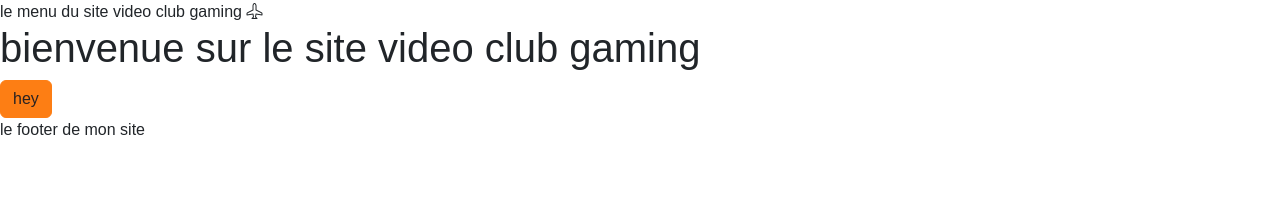
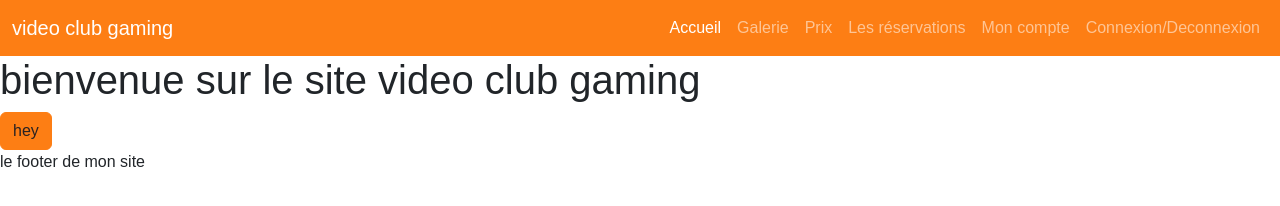
Before and after one commit to worldvcg/vcgfront, a website with bundled scripts: page index.html in a window 1280 px wide. Built offline with nearby package versions, Linux system fonts and the light colour scheme; files whose address does not match are found by name; a web font is replaced by a local one.

Commit message:
Add site header

```diff
--- a/index.html
+++ b/index.html
@@ -12,7 +12,39 @@
 </head>
 <body>
 
-    <header>le menu du site video club gaming <i class="bi bi-airplane"></i></header>
+    <header>
+       <nav class="navbar navbar-expand-lg bg-primary" data-bs-theme="dark">
+  <div class="container-fluid">
+    <a class="navbar-brand" href="/">video club gaming</a>
+    <button class="navbar-toggler" type="button" data-bs-toggle="collapse" data-bs-target="#navbarNav" aria-controls="navbarNav" aria-expanded="false" aria-label="Toggle navigation">
+      <span class="navbar-toggler-icon"></span>
+    </button>
+    <div class="collapse navbar-collapse" id="navbarNav">
+      <ul class="navbar-nav ms-auto mb-2 mb-lg-0">
+        <li class="nav-item">
+          <a class="nav-link active" aria-current="page" href="#">Accueil</a>
+        </li>
+        <li class="nav-item">
+          <a class="nav-link" href="#">Galerie</a>
+        </li>
+        <li class="nav-item">
+          <a class="nav-link" href="#">Prix</a>
+        </li>
+        <li class="nav-item">
+          <a class="nav-link" href="#">Les réservations</a>
+        </li>
+            <li class="nav-item">
+          <a class="nav-link" href="#">Mon compte</a>
+        </li>
+        <li class="nav-item">
+          <a class="nav-link" href="#">Connexion/Deconnexion</a>
+        </li>
+
+      </ul>
+    </div>
+  </div>
+</nav>
+    </header>
 
     <main id="main-page">
         <!--le contenu de la page sera injectée ici-->
```
